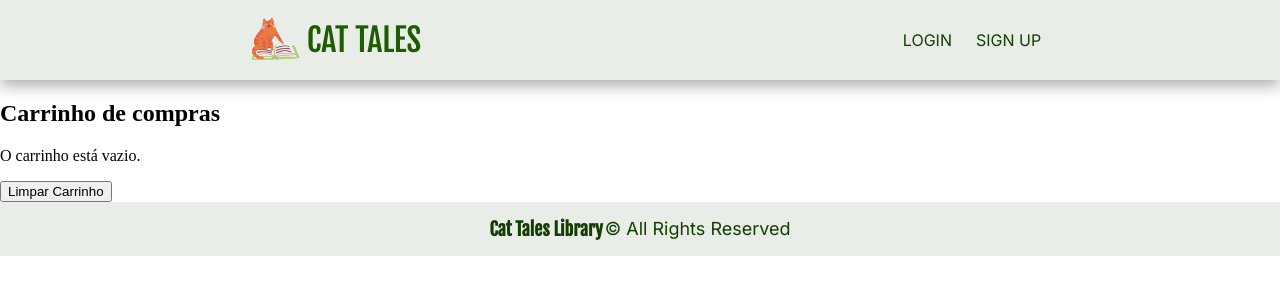
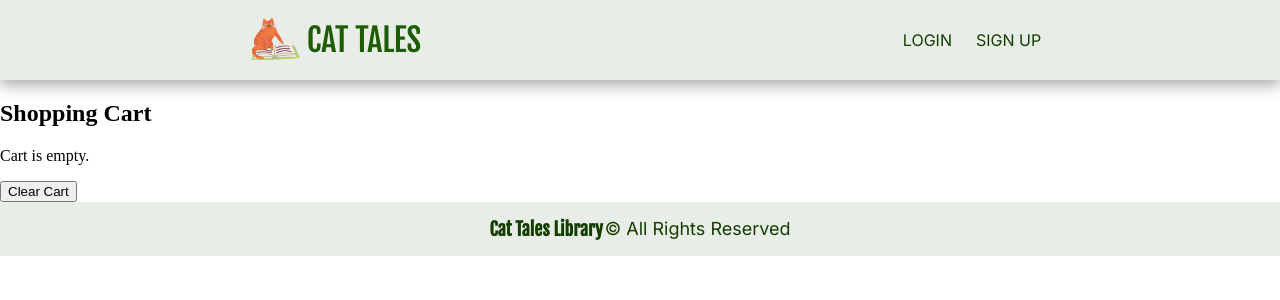
Before and after one commit to Ermeson23/task-05-redux, a React (Vite) app: page /cart in a window 1280 px wide. Shown: the top 300 px of the page. Built offline with nearby package versions, Linux system fonts and the light colour scheme.

Commit message:
Fix: Update texts in cart page

```diff
--- a/src/pages/cart/Cart.tsx
+++ b/src/pages/cart/Cart.tsx
@@ -30,28 +30,28 @@ export default function Cart() {
         <>
             <Header />
             <section className="container">
-                <h2>Carrinho de compras</h2>
+                <h2>Shopping Cart</h2>
                 {(cartItems.length === 0) ? (
-                    <p>O carrinho está vazio.</p>
+                    <p>Cart is empty.</p>
                 ) : (
                     <div className="card-container">
                         {cartItems.map(item => (
                             <div className="card" key={item.product.isbn13}>
                                 <img src={item.product.image} alt={item.product.title} />
                                 <h5 className="card-title">{item.product.title}</h5>
-                                <p>R${item.product.price * item.quantity}</p>
-                                <p>Quantidade: {item.quantity}</p>
+                                <p>${item.product.price * item.quantity}</p>
+                                <p>Quantity: {item.quantity}</p>
                                 <div className="custom-button">
-                                    <button onClick={() => handleAddByUnit(item.product.isbn13, 1)} className="btn-success">Adicionar unidade</button>
-                                    <button onClick={() => (item.quantity > 1) ? handleRemoveByUnity(item.product.isbn13, 1) : handleRemoveItem(item.product.isbn13)} className="btn-primary">Remover unidade</button>
-                                    <button onClick={() => handleRemoveItem(item.product.isbn13)} className="btn btn-warning">Remover do carrinho</button>
+                                    <button onClick={() => handleAddByUnit(item.product.isbn13, 1)} className="btn-success">Add a unity</button>
+                                    <button onClick={() => (item.quantity > 1) ? handleRemoveByUnity(item.product.isbn13, 1) : handleRemoveItem(item.product.isbn13)} className="btn-primary">Remove a unit</button>
+                                    <button onClick={() => handleRemoveItem(item.product.isbn13)} className="btn btn-warning">Remove from cart</button>
                                 </div>
                             </div>
                         ))}
                     </div>
                 )}
             </section>
-            <button onClick={handleClearCart} className="btn btn-danger clear-cart">Limpar Carrinho</button>
+            <button onClick={handleClearCart} className="btn btn-danger clear-cart">Clear Cart</button>
             <Footer />
         </>
     )
```
